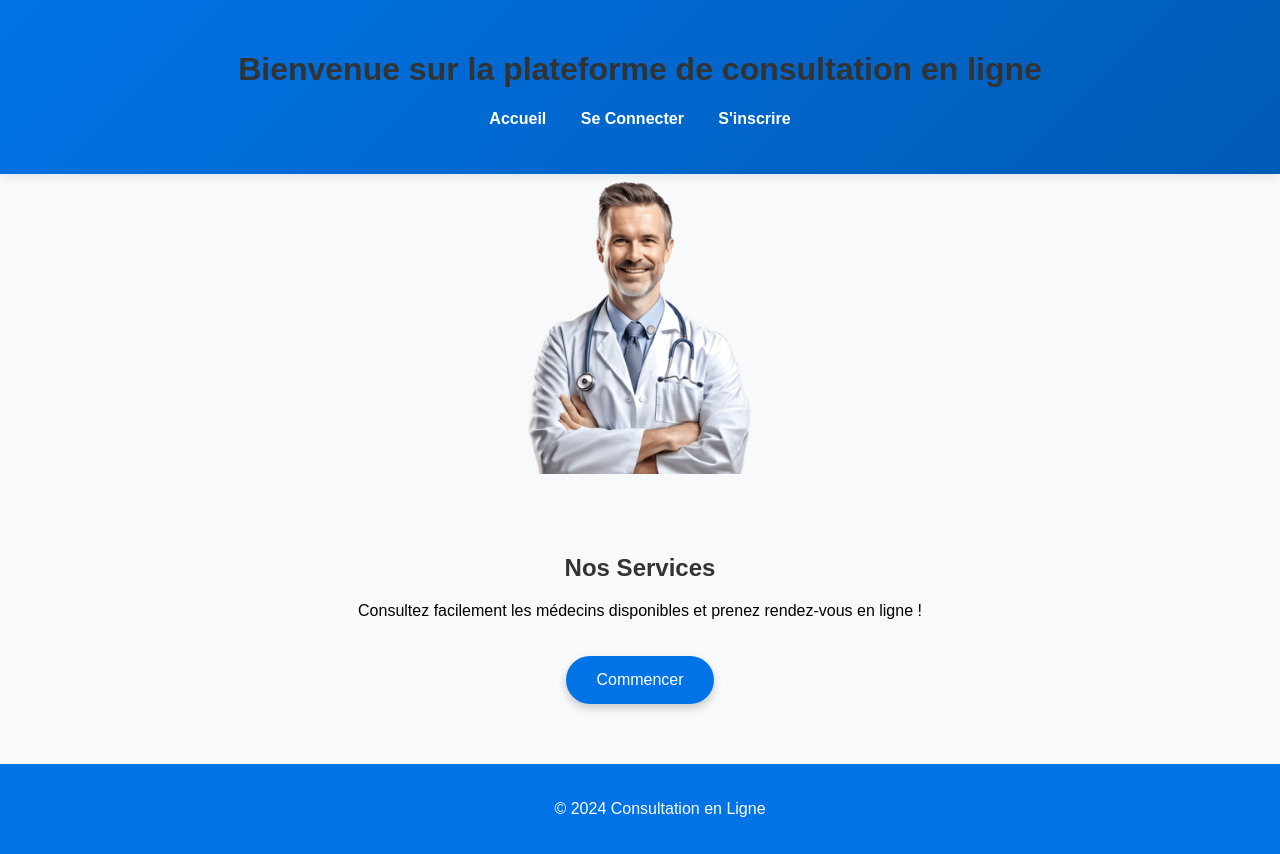
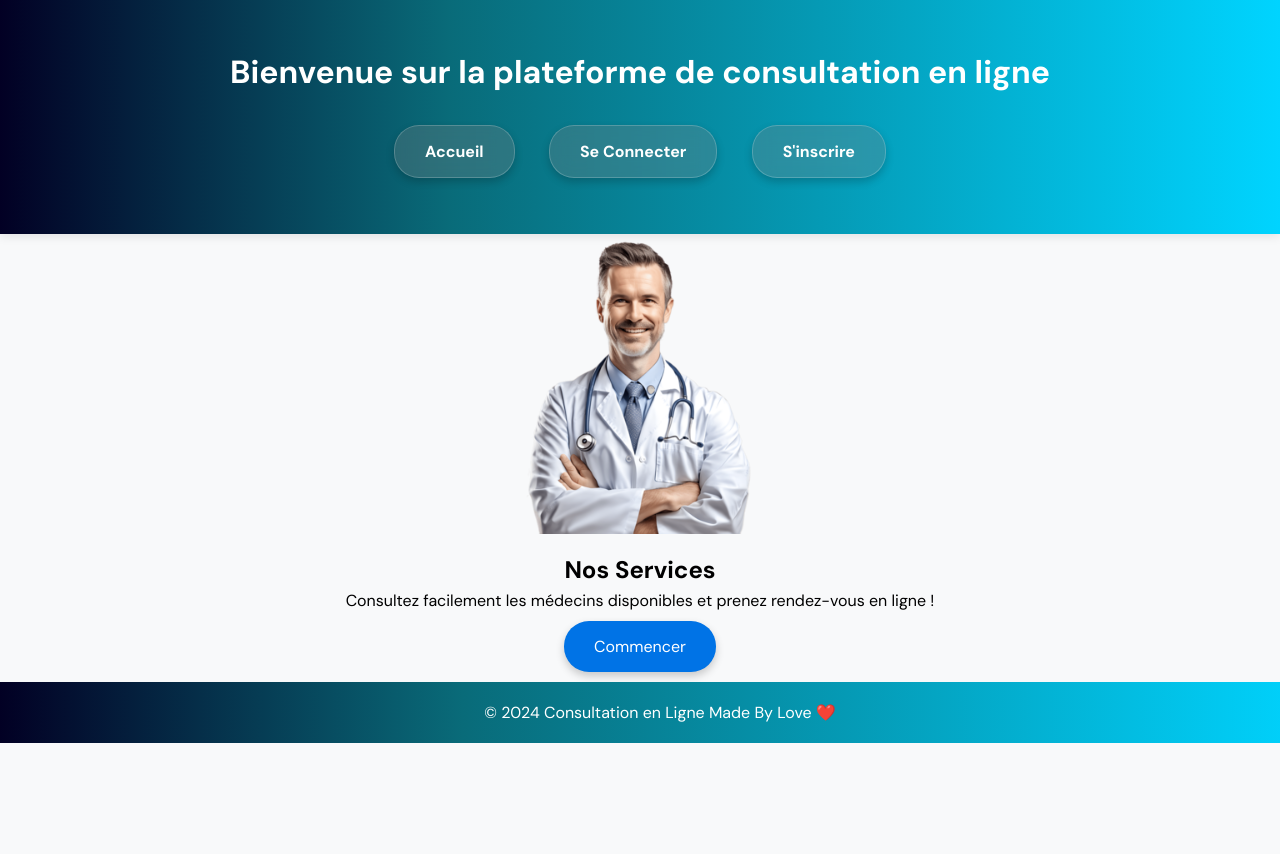
Before and after one commit to Creatoss/Projet-Formaja-, a website: page index.html in a window 1280 px wide. Shown: the top 854 px of the page. After the commit the page ends 800 px from the top, so only its background shows below. Drawn offline with Linux system fonts and the light colour scheme.

Commit message:
2éme jour

````diff
--- a/index.html
+++ b/index.html
@@ -1,6 +1,7 @@
 <!DOCTYPE html>
 <html lang="fr">
   <head>
+    <link href="https://fonts.googleapis.com/css2?family=DM+Sans:wght@400;500;700&display=swap" rel="stylesheet">
     <meta ```html <meta charset="UTF-8" />
     <meta name="viewport" content="width=device-width, initial-scale=1.0" />
     <title>Accueil - Consultation en Ligne</title>
@@ -11,9 +12,9 @@
       <h1>Bienvenue sur la plateforme de consultation en ligne</h1>
       <nav>
         <ul>
-          <li><a href="index.html">Accueil</a></li>
-          <li><a href="/pages/login.html">Se Connecter</a></li>
-          <li><a href="/pages/signup.html">S'inscrire</a></li>
+          <li><a class="btn1" href="index.html">Accueil</a></li>
+          <li><a class="btn1" href="/pages/login.html">Se Connecter</a></li>
+          <li><a class="btn1"  href="/pages/signup.html">S'inscrire</a></li>
         </ul>
       </nav>
     </header>
@@ -24,7 +25,7 @@
         class="image-presentation"
       />
     </section>
-    <main>
+    <main style="padding: 0px ;">
       <section>
         <h2>Nos Services</h2>
         <p>
@@ -35,7 +36,7 @@
       </section>
     </main>
     <footer>
-      <p>&copy; <span id="year"></span> Consultation en Ligne</p>
+      <p>&copy; <span id="year"></span> Consultation en Ligne Made By Love ❤️</p>
     </footer>
     <script>
       document.getElementById("year").textContent = new Date().getFullYear();
--- /dev/null
+++ b/package.json
@@ -0,0 +1,5 @@
+{
+  "dependencies": {
+    "bootstrap": "^5.3.3"
+  }
+}
--- a/styles.css
+++ b/styles.css
@@ -1,13 +1,18 @@
 body {
-  font-family: "Arial", sans-serif;
+  font-family: "DM Sans", sans-serif;
   margin: 0;
   padding: 0;
   background-color: #f8f9fa;
 }
 
 header {
-  background: linear-gradient(135deg, #0073e6, #005bb5);
-  color: white;
+  background: rgb(2, 0, 36);
+  background: linear-gradient(
+    90deg,
+    rgba(2, 0, 36, 1) 0%,
+    rgba(9, 107, 121, 1) 35%,
+    rgba(0, 212, 255, 1) 100%
+  );
   text-align: center;
   padding: 30px;
   box-shadow: 0 2px 10px rgba(0, 0, 0, 0.1);
@@ -16,6 +21,16 @@ header {
 .image-presentation {
   width: 50%; /* Réduit la largeur de l'image à 50% de son conteneur */
   max-width: 300px; /* Limite la largeur maximale à 300 pixels */
+  height: auto; /* Maintient le ratio de l'image */
+  object-fit: cover; /* Pour conserver le ratio de l'image */
+  margin: 0 auto 20px; /* Centre l'image horizontalement et ajoute un espacement en bas */
+  display: block; /* Nécessaire pour que margin: auto fonctionne */
+  border-radius: 10px; /* Arrondir les coins de l'image */
+}
+
+.image-login {
+  width: 50%; /* Réduit la largeur de l'image à 50% de son conteneur */
+  max-width: 200px; /* Limite la largeur maximale à 300 pixels */
   height: auto; /* Maintient le ratio de l'image */
   object-fit: cover; /* Pour conserver le ratio de l'image */
   margin: 0 auto 20px; /* Centre l'image horizontalement et ajoute un espacement en bas */
@@ -45,19 +60,39 @@ nav ul li a:hover {
 }
 
 main {
-  padding: 40px;
   text-align: center;
+  padding: 50px;
 }
 
-h1,
+h1 {
+  color: #ffffff;
+}
 h2 {
-  color: #333;
+  color: #000000;
+}
+.btn1 {
+  display: inline-block;
+  padding: 15px 30px;
+  margin: 10px 0;
+  background-color: rgba(128, 128, 128, 0.3); /* Semi-transparent gray */
+  color: white;
+  text-decoration: none;
+  border-radius: 25px;
+  box-shadow: 0 4px 8px rgba(0, 0, 0, 0.2);
+  backdrop-filter: blur(10px); /* Blur effect */
+  -webkit-backdrop-filter: blur(10px); /* Safari support */
+  border: 1px solid rgba(255, 255, 255, 0.2); /* Optional: subtle border */
+  transition: background-color 0.3s, transform 0.3s;
+}
+.btn1:hover {
+  background-color: rgba(128, 128, 128, 0.5); /* Darker gray on hover */
+  transform: scale(1.05); /* Slight zoom effect */
 }
 
 .btn {
   display: inline-block;
   padding: 15px 30px;
-  margin: 20px 0;
+  margin: 10px 0;
   background-color: #0073e6;
   color: white;
   text-decoration: none;
@@ -74,7 +109,13 @@ h2 {
 footer {
   text-align: center;
   padding: 20px;
-  background-color: #0073e6;
+  background: rgb(2, 0, 36);
+  background: linear-gradient(
+    90deg,
+    rgba(2, 0, 36, 1) 0%,
+    rgba(9, 107, 121, 1) 35%,
+    rgba(0, 212, 255, 1) 100%
+  );
   color: white;
   position: relative;
   bottom: 0;
@@ -100,6 +141,12 @@ footer {
   border-radius: 4px;
 }
 
+p {
+  margin: 0px;
+}
+h2 {
+  margin: 5px;
+}
 .submit-button {
   width: 150px; /* Set a fixed width for the button */
   padding: 8px; /* Adjust padding for a smaller button */
````
Also changed, not shown: pages/login.html (+7 -0 lines), pages/signup.html (+39 -15 lines), images/Login.png (added), 1 other file.
